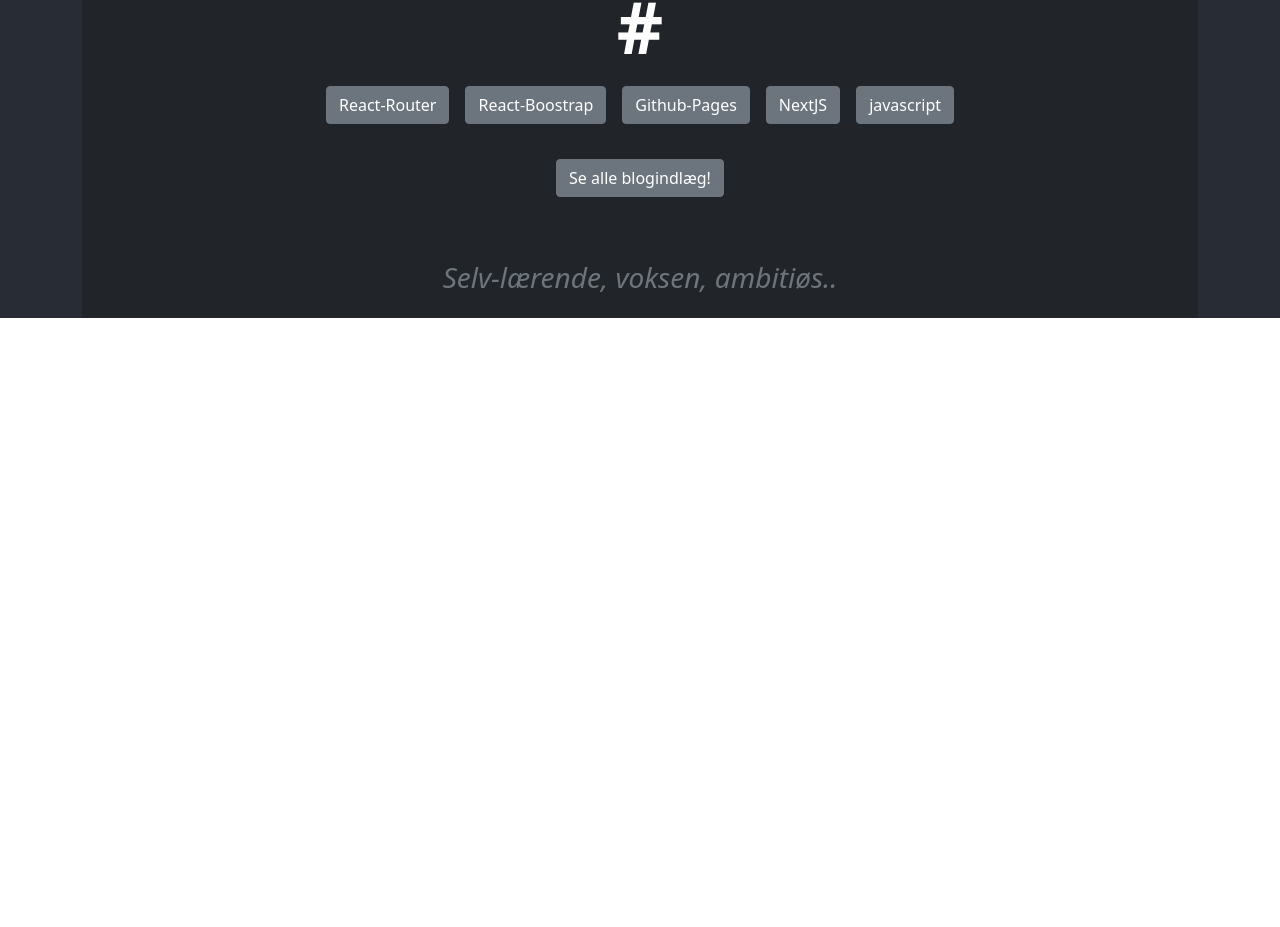
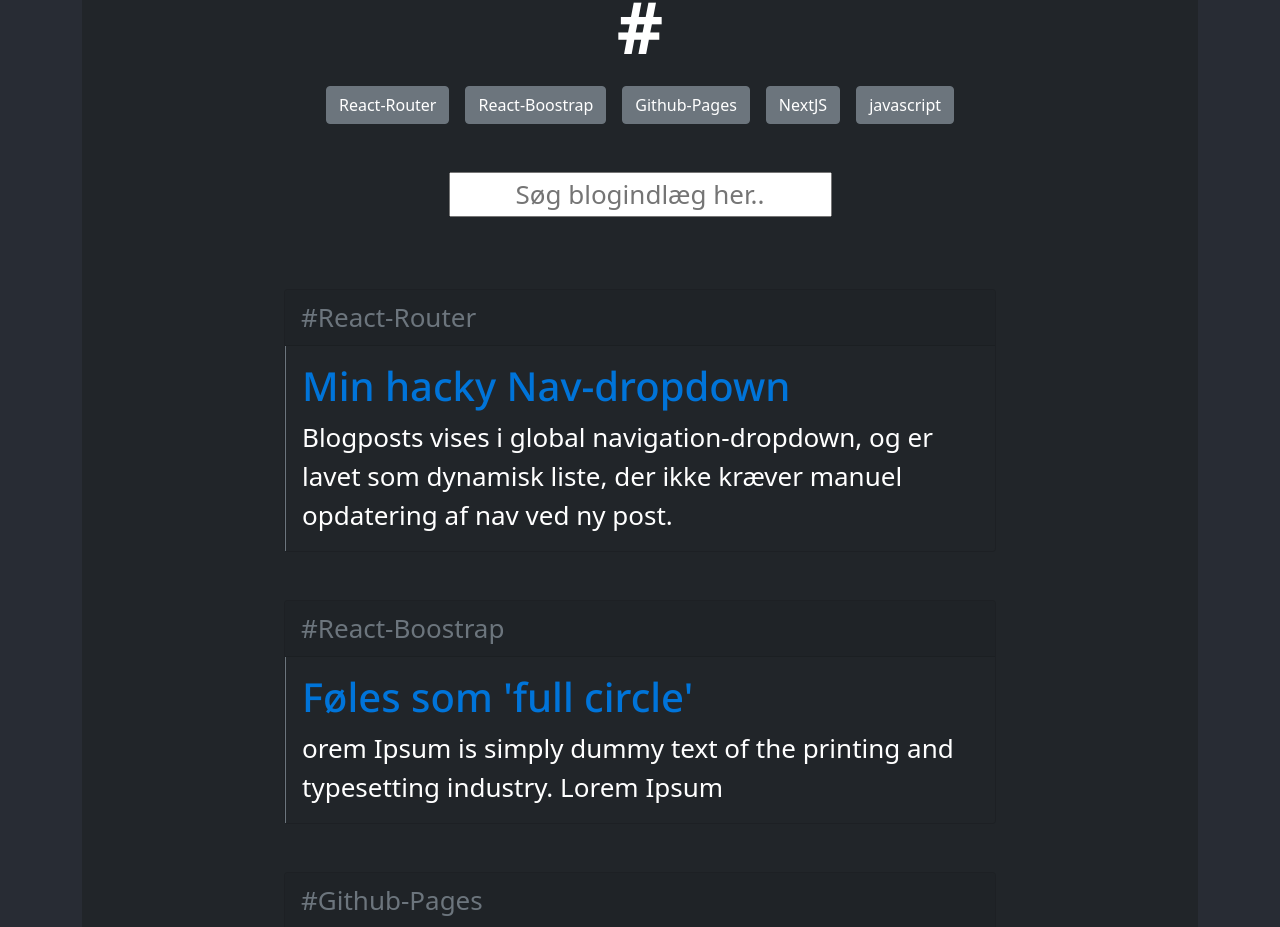
Before and after one commit to nkped/nkped.github.io, a React (Create React App) app: page /#/blog in a window 1280 px wide. Shown: the part 881-1808 px from the top of the page. Before the commit the page ends 1199 px from the top, so only its background shows below. Built offline with nearby package versions, Linux system fonts and the light colour scheme.

Commit message:
Rettet blog

```diff
--- a/src/components/searchBlogpost.jsx
+++ b/src/components/searchBlogpost.jsx
@@ -1,18 +1,18 @@
-import { useSearchParams } from "react-router-dom";
+/* Lige nu vises blogpost kun gennem searchBlogposts og ikke gennem blogPostList */
+
+import { useSearchParams, NavLink } from "react-router-dom";
 import { getAllBlogPosts } from "../data";
+import { Card, Row, Col } from "react-bootstrap";
 
 function SearchBlogpost() {
   const [searchParams, setSearchParams] = useSearchParams();
   const allBlogposts = getAllBlogPosts();
 
   return (
-    <nav
-      style={{
-        borderRight: "solid 1px",
-        padding: "1rem",
-      }}
-    >
+    <nav>
       <input
+        className="text-center mt-3"
+        placeholder="Søg blogindlæg her.."
         value={searchParams.get("filter") || ""}
         onChange={(event) => {
           let filter = event.target.value;
@@ -23,6 +23,14 @@ function SearchBlogpost() {
           }
         }}
       />
+
+      <Row className="text-start my-4">
+        <Col
+          className="px-4"
+          xs={{ span: 12, offset: 0 }}
+          md={{ span: 10, offset: 1 }}
+          lg={{ span: 8, offset: 2 }}
+        >
           {allBlogposts
             .filter((blogPosts) => {
               let filter = searchParams.get("filter");
@@ -31,10 +39,25 @@ function SearchBlogpost() {
               return subject.startsWith(filter.toLowerCase());
             })
             .map((blogPosts) => (
-          <NavLink to={`/blog/${blogPosts.number}`} key={blogPosts.number}>
-            {blogPosts.titel}
-          </NavLink>
+              <Card bg="dark" key={blogPosts.number} className="mt-5">
+                <Card.Header className="text-muted">
+                  {`#${blogPosts.subject}`}
+                </Card.Header>
+                <Card.Body className="border-start  border-secondary">
+                  <Card.Title>
+                    <Card.Link
+                      className="text-decoration-none Noto600"
+                      href={`/#/blog/${blogPosts.number}`}
+                    >
+                      <h1>{blogPosts.titel}</h1>
+                    </Card.Link>
+                  </Card.Title>
+                  <Card.Text>{blogPosts.intro}</Card.Text>
+                </Card.Body>
+              </Card>
             ))}
+        </Col>
+      </Row>
     </nav>
   );
 }
--- a/src/routes/blog.jsx
+++ b/src/routes/blog.jsx
@@ -4,6 +4,7 @@ import BlogPostList from "./blogPostList";
 import { useState } from "react";
 import { Footer } from "../components/footer";
 import { FilterButtons } from "../components/filterButtons";
+import SearchBlogpost from "../components/searchBlogpost";
 
 export default function Blog() {
   const [open, setOpen] = useState(false);
@@ -11,19 +12,7 @@ export default function Blog() {
     <Container>
       <Container className="bg-dark px-0">
         <Outlet />
-        <Button
-          variant="secondary"
-          onClick={() => setOpen(!open)}
-          aria-controls="example-collapse-text"
-          aria-expanded={open}
-        >
-          Se alle blogindlæg!
-        </Button>
-        <Collapse in={open}>
-          <div>
-            <BlogPostList />
-          </div>
-        </Collapse>
+        <SearchBlogpost />
 
         <Footer />
       </Container>
```
Also changed, not shown: src/components/seeAllBlogposts.jsx (added, +21 -0 lines). Lines whose indentation alone changed are shown as unchanged.
